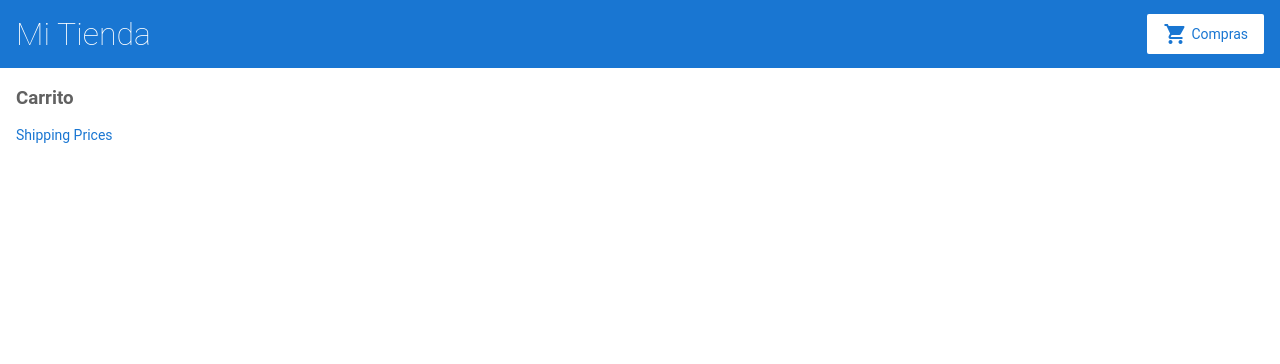
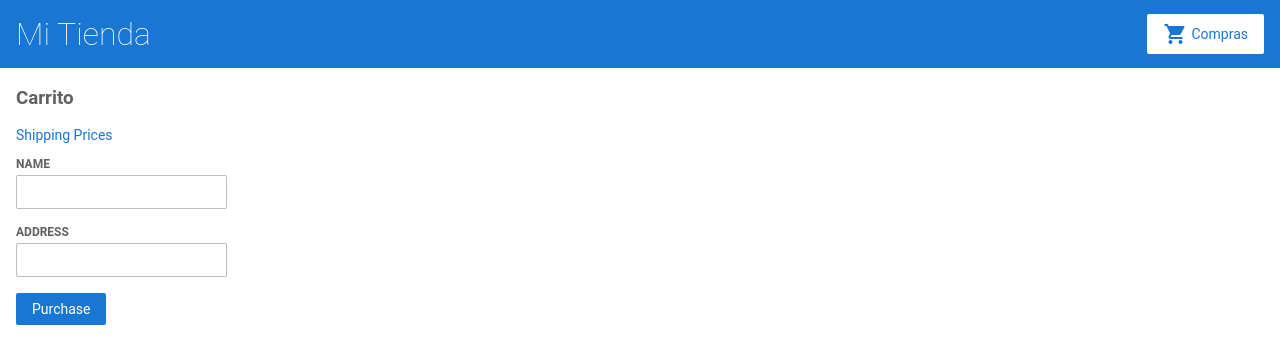
Before and after one commit to isfenixrojo/MiniTienda, an Angular app: page /cart in a window 1280 px wide. Shown: the top 364 px of the page. Built offline with nearby package versions, Linux system fonts and the light colour scheme.

Commit message:
Creacion de formulario para anotar nombre y direccón

```diff
--- a/src/app/cart/cart.component.html
+++ b/src/app/cart/cart.component.html
@@ -2,7 +2,25 @@
 <p>
     <a routerLink="/shipping">Shipping Prices</a>
 </p>
+
 <div class="cart-item" *ngFor="let item of items">
     <span>{{item.nombre}}</span>
     <span>{{item.precio | currency}}</span>
 </div>
+
+<form [formGroup]="checkoutForm" (ngSubmit)="onSubmit(checkoutForm.value)">
+    <div>
+        <label for="name">
+          Name
+        </label>
+        <input id="name" type="text" formControlName="name">
+    </div>
+
+    <div>
+        <label for="address">
+          Address
+        </label>
+        <input id="address" type="text" formControlName="address">
+    </div>
+    <button class="button" type="submit">Purchase</button>
+</form>
--- a/src/app/cart/cart.component.ts
+++ b/src/app/cart/cart.component.ts
@@ -1,5 +1,6 @@
 import { Component, OnInit } from '@angular/core';
 import { CartService } from '../cart.service';
+import { FormBuilder } from '@angular/forms';
 
 @Component({
   selector: 'app-cart',
@@ -8,13 +9,27 @@
 })
 export class CartComponent implements OnInit {
   items;
+  checkoutForm;
 
   constructor(
-    private cartService: CartService
-  ) { }
+    private cartService: CartService,
+    private formBuilder: FormBuilder
+  ) {
+    this.checkoutForm = this.formBuilder.group({
+      name: '',
+      address: ''
+    });
+  }
 
   ngOnInit(): void {
     this.items = this.cartService.getItems();
   }
+  onSubmit(customerData) {
+    // Process checkout data here
+    this.items = this.cartService.clearCart();
+    this.checkoutForm.reset();
+
+    console.warn('Your order has been submitted', customerData);
+  }
 
 }
```
